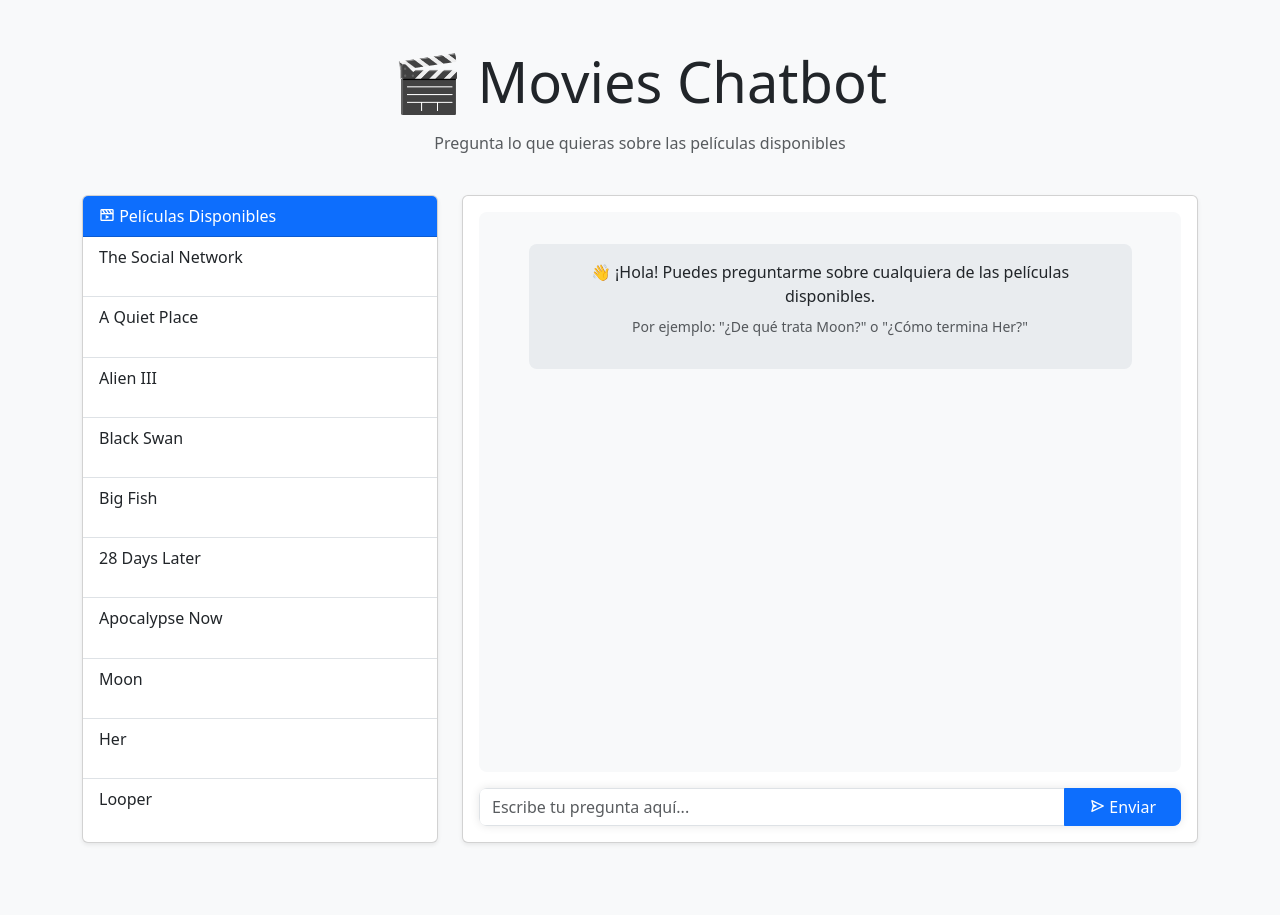
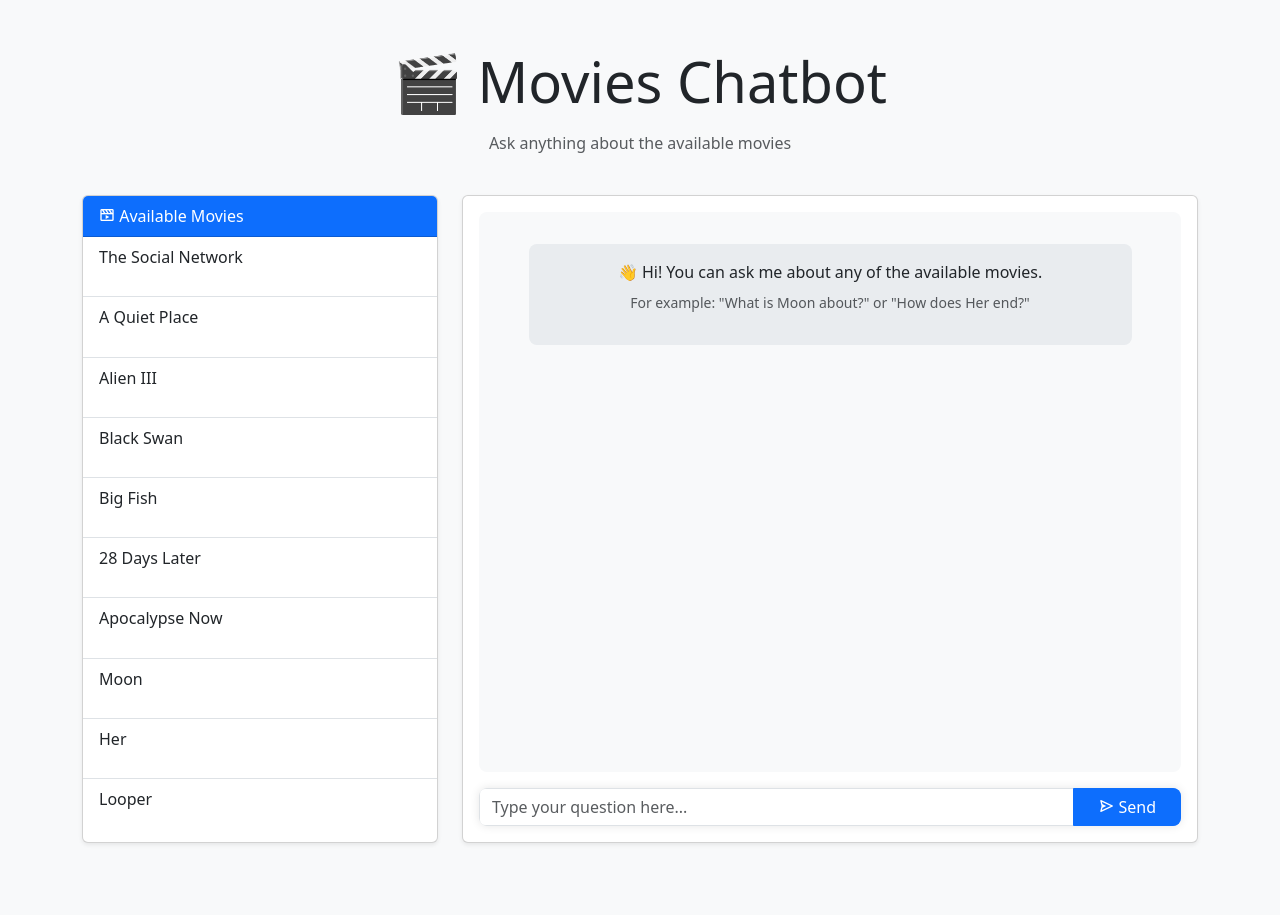
Before and after one commit to pascualferrer/t3TDI, a Flask app: page / in a window 1280 px wide. Run offline with Flask 3, Linux system fonts and the light colour scheme.

Commit message:
Cambios de Idioma

```diff
--- a/app.py
+++ b/app.py
@@ -25,11 +25,11 @@
 ]
 
 try:
-    logger.debug("Inicializando RAG Handler...")
+    logger.debug("Initializing RAG Handler...")
     rag_handler = RAGHandler()
-    logger.debug("RAG Handler inicializado correctamente")
+    logger.debug("RAG Handler initialized successfully")
 except Exception as e:
-    logger.error(f"Error al inicializar RAG Handler: {str(e)}")
+    logger.error(f"Error initializing RAG Handler: {str(e)}")
     raise
 
 @app.route('/')
@@ -40,22 +40,22 @@
 def chat():
     try:
         user_message = request.json.get('message', '')
-        logger.debug(f"Mensaje recibido: {user_message}")
+        logger.debug(f"Message received: {user_message}")
 
-        logger.debug("Procesando mensaje con RAG...")
+        logger.debug("Processing message with RAG...")
         response = rag_handler.query(user_message)
 
         if not response or response.strip() == '':
-            response = "Lo siento, no pude generar una respuesta. Por favor, intenta reformular tu pregunta."
+            response = "Sorry, I couldn’t generate a response. Please try rephrasing your question."
 
-        logger.debug(f"Respuesta generada: {response}")
+        logger.debug(f"Response generated: {response}")
 
         return jsonify({
             'message': response
         })
     except Exception as e:
-        logger.error(f"Error en chat: {str(e)}", exc_info=True)
-        error_message = "Hubo un error procesando tu pregunta. Por favor, intenta de nuevo en unos momentos."
+        logger.error(f"Error in chat: {str(e)}", exc_info=True)
+        error_message = "There was an error processing your question. Please try again in a few moments."
         return jsonify({
             'message': error_message
         }), 500
--- a/static/script.js
+++ b/static/script.js
@@ -1,9 +1,10 @@
 function suggestQuestion(movie) {
     const questions = [
-        `¿De qué trata ${movie}?`,
-        `¿Cómo termina ${movie}?`,
-        `¿Cuáles son los personajes principales de ${movie}?`,
-        `¿Qué sucede en la primera escena de ${movie}?`
+        `What is ${movie} about?`,
+        `How does ${movie} end?`,
+        `Who are the main characters in ${movie}?`,
+        `What happens in the first scene of ${movie}?`,
+        `Describe the plot of ${movie}`
     ];
     const randomQuestion = questions[Math.floor(Math.random() * questions.length)];
     document.getElementById('user-input').value = randomQuestion;
@@ -27,11 +28,11 @@
     spinnerDiv.innerHTML = `
         <div class="d-flex align-items-center justify-content-center">
             <div class="spinner-border text-primary me-2" role="status">
-                <span class="visually-hidden">Cargando...</span>
+                <span class="visually-hidden">Loading...</span>
             </div>
             <div>
-                <div class="fw-bold">Generando respuesta...</div>
-                <small class="text-muted">Esto puede tomar varios segundos</small>
+                <div class="fw-bold">Generating response...</div>
+                <small class="text-muted">This might take several seconds</small>
             </div>
         </div>
     `;
@@ -49,7 +50,7 @@
     })
     .then(response => {
         if (!response.ok) {
-            throw new Error('Error en la respuesta del servidor');
+            throw new Error('Server response error');
         }
         return response.json();
     })
@@ -68,7 +69,7 @@
         errorDiv.innerHTML = `
             <div class="system-message text-danger">
                 <i class='bx bx-error-circle'></i>
-                Error: No se pudo obtener respuesta. Por favor, intenta de nuevo.
+                Error: Could not get response. Please try again.
             </div>
         `;
         chatMessages.appendChild(errorDiv);
--- a/templates/index.html
+++ b/templates/index.html
@@ -1,5 +1,5 @@
 <!DOCTYPE html>
-<html lang="es">
+<html lang="en">
 <head>
     <meta charset="UTF-8">
     <meta name="viewport" content="width=device-width, initial-scale=1.0">
@@ -13,7 +13,7 @@
         <div class="row justify-content-center mb-4">
             <div class="col-md-8 text-center">
                 <h1 class="display-4 mb-3">🎬 Movies Chatbot</h1>
-                <p class="text-muted">Pregunta lo que quieras sobre las películas disponibles</p>
+                <p class="text-muted">Ask anything about the available movies</p>
             </div>
         </div>
 
@@ -21,14 +21,14 @@
             <div class="col-md-4">
                 <div class="card shadow-sm mb-4 main-container">
                     <div class="card-header bg-primary text-white">
-                        <i class='bx bx-movie-play'></i> Películas Disponibles
+                        <i class='bx bx-movie-play'></i> Available Movies
                     </div>
                     <div class="movies-container list-group list-group-flush">
                         {% for movie in movies %}
                         <a href="#" class="list-group-item list-group-item-action movie-item"
                            onclick="suggestQuestion('{{ movie }}')">
                             {{ movie }}
-                            <small class="d-block text-muted">Click para sugerir pregunta</small>
+                            <small class="d-block text-muted">Click to suggest a question</small>
                         </a>
                         {% endfor %}
                     </div>
@@ -40,16 +40,16 @@
                     <div class="card-body">
                         <div id="chat-messages" class="chat-container mb-3">
                             <div class="chat-message system-message text-center">
-                                <p class="mb-2">👋 ¡Hola! Puedes preguntarme sobre cualquiera de las películas disponibles.</p>
-                                <p class="text-muted small">Por ejemplo: "¿De qué trata Moon?" o "¿Cómo termina Her?"</p>
+                                <p class="mb-2">👋 Hi! You can ask me about any of the available movies.</p>
+                                <p class="text-muted small">For example: "What is Moon about?" or "How does Her end?"</p>
                             </div>
                         </div>
                         <div class="input-group">
                             <input type="text" id="user-input" class="form-control"
-                                   placeholder="Escribe tu pregunta aquí..."
+                                   placeholder="Type your question here..."
                                    onkeypress="if(event.keyCode==13)sendMessage()">
                             <button class="btn btn-primary" onclick="sendMessage()">
-                                <i class='bx bx-send'></i> Enviar
+                                <i class='bx bx-send'></i> Send
                             </button>
                         </div>
                     </div>
```
